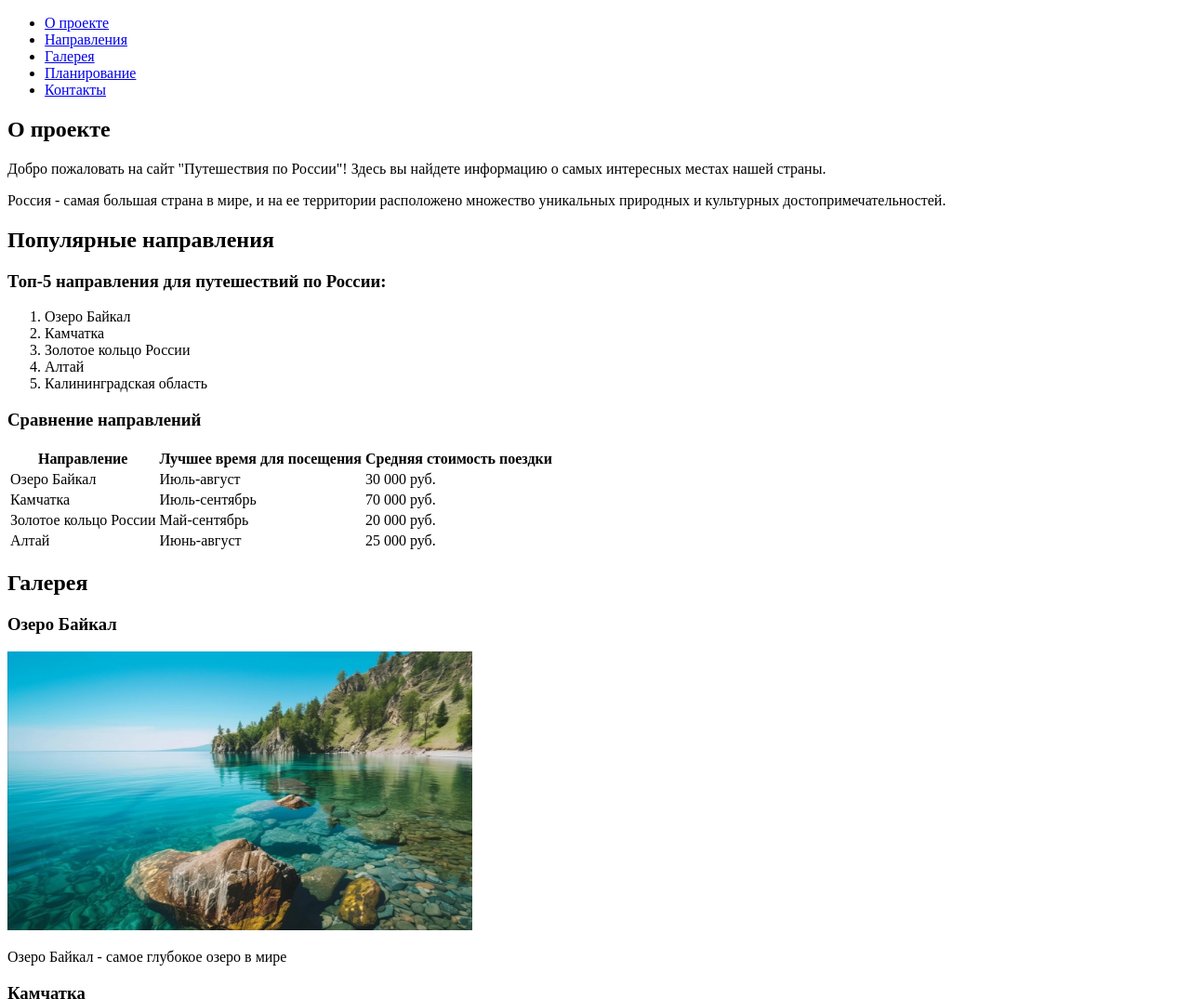
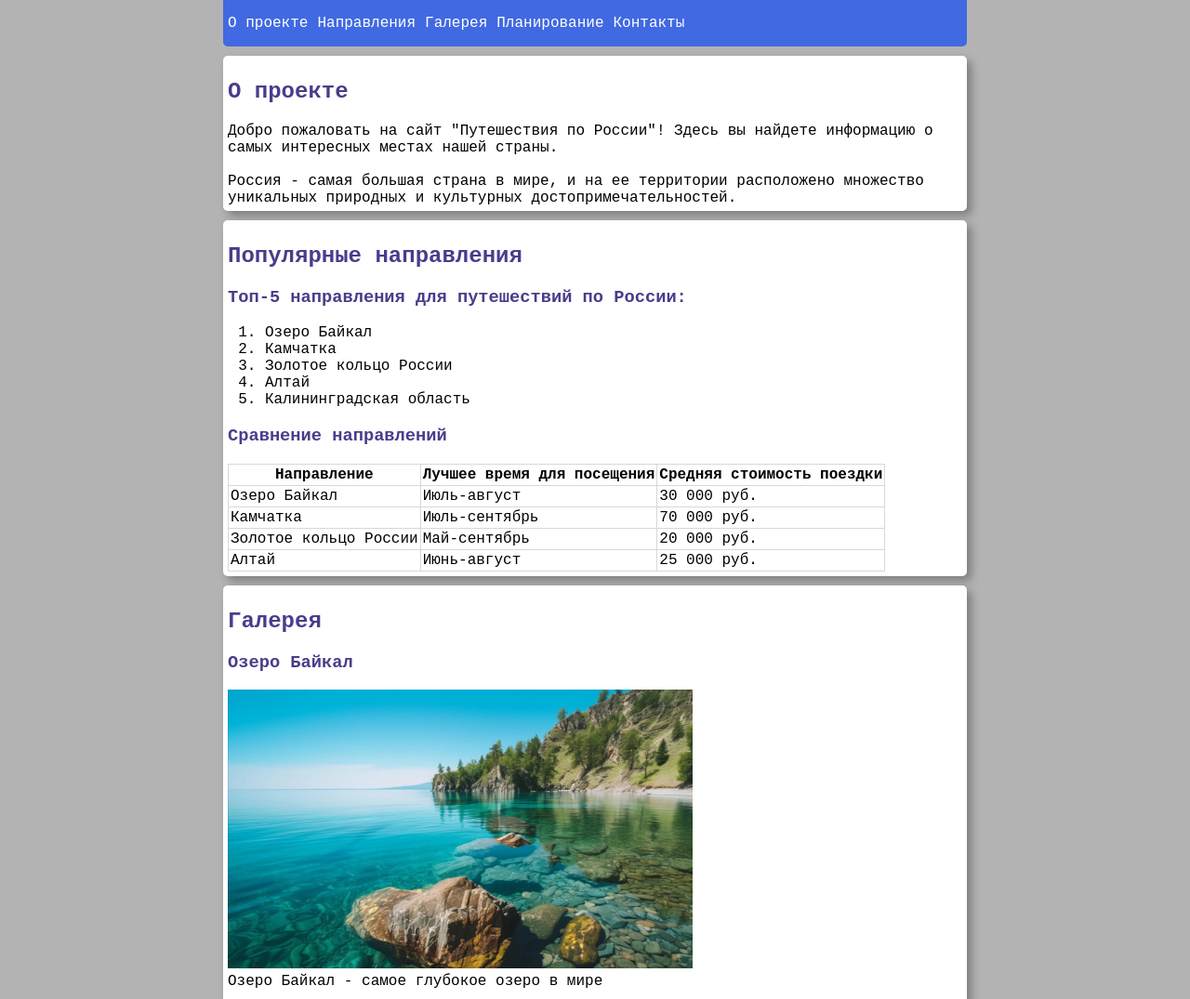
Before and after one commit to Sayrarm/homework_2, a plain HTML site: page task2.html in a window 1280 px wide. Shown: the top 1075 px of the page at 93% size. Drawn offline with Linux system fonts and the light colour scheme; a web font is replaced by a local one.

Commit message:
feat: add styles, add fonts

```diff
--- a/style.css
+++ b/style.css
@@ -0,0 +1,69 @@
+html {
+    scroll-behavior: smooth;
+}
+
+body {
+    width: 800px;
+    margin: 0 auto;
+    font-family: TikTok Sans, monospace;
+    background-color: #b3b3b3;
+}
+
+header, footer {
+    background-color: royalblue;
+    height: 50px;
+
+    display: flex;
+    align-items: center;
+}
+
+nav {
+    padding: 5px;
+    display: flex;
+    gap: 10px;
+}
+
+header {
+    border-radius: 0 0 5px 5px;
+}
+
+footer {
+    justify-content: center;
+    color: white;
+    border-radius: 5px 5px 0 0;
+}
+
+main > section {
+    background-color: white;
+    border-radius: 5px;
+    box-shadow: 5px 5px 10px rgba(0, 0, 0, 0.3);
+    padding: 5px;
+    margin: 10px 0;
+
+}
+
+a {
+    text-decoration: none;
+}
+
+.nav_link {
+    color: white;
+}
+
+.photo_link {
+    color: black;
+}
+
+p {
+    margin: 0;
+}
+
+h2, h3 {
+    color: darkslateblue;
+}
+
+table, tbody, tr, th, td {
+    padding: 2px;
+    border: 1px solid #d5d8dc;
+    border-collapse: collapse;
+}
--- a/task2.html
+++ b/task2.html
@@ -3,7 +3,7 @@
 <head>
     <meta charset="UTF-8">
     <meta name="viewport" content="width=device-width, initial-scale=1.0">
-    <link rel="stylesheet" href="styles.css">
+    <link rel="stylesheet" href="style.css">
     <link rel="preconnect" href="https://fonts.googleapis.com">
     <link rel="preconnect" href="https://fonts.gstatic.com" crossorigin>
     <link href="https://fonts.googleapis.com/css2?family=Allura&family=Cookie&family=Montserrat:ital,wght@0,100..900;1,100..900&family=TikTok+Sans:opsz,wght@12..36,300..900&display=swap"
@@ -14,21 +14,22 @@
 <body>
 <header class="header">
     <nav>
-        <ul>
-            <li><a href="#about">О проекте</a></li>
-            <li><a href="#destinations">Направления</a></li>
-            <li><a href="#gallery">Галерея</a></li>
-            <li><a href="#planning">Планирование</a></li>
-            <li><a href="#contacts">Контакты</a></li>
-        </ul>
+        <a class="nav_link" href="#about">О проекте</a>
+        <a class="nav_link" href="#destinations">Направления</a>
+        <a class="nav_link" href="#gallery">Галерея</a>
+        <a class="nav_link" href="#planning">Планирование</a>
+        <a class="nav_link" href="#contacts">Контакты</a>
     </nav>
 </header>
 
 <main>
     <section class="about" id="about">
         <h2>О проекте</h2>
-        <p>Добро пожаловать на сайт "Путешествия по России"! Здесь вы найдете информацию о самых интересных местах нашей страны.</p>
-        <p>Россия - самая большая страна в мире, и на ее территории расположено множество уникальных природных и культурных достопримечательностей.</p>
+        <p>Добро пожаловать на сайт "Путешествия по России"! Здесь вы найдете информацию о самых интересных местах нашей
+            страны.</p>
+        <br>
+        <p>Россия - самая большая страна в мире, и на ее территории расположено множество уникальных природных и
+            культурных достопримечательностей.</p>
 
     </section>
 
@@ -98,21 +99,25 @@
             <img src="images/altai.jpg" width="500" height="300" alt="Алтай">
             <p>Алтай - горный край с уникальной природой</p>
         </div>
-
+        <br>
         <div>
             <p>Больше фотографий вы можете найти на наших ресурсах:</p>
             <ul>
                 <li>
-                    <a href="https://yandex.ru/images/search?lr=213&text=%D0%B1%D0%B0%D0%B9%D0%BA%D0%B0%D0%BB" target="_blank">Фото Байкала</a>
+                    <a class="photo_link" href="https://yandex.ru/images/search?lr=213&text=%D0%B1%D0%B0%D0%B9%D0%BA%D0%B0%D0%BB"
+                       target="_blank">Фото Байкала</a>
                 </li>
                 <li>
-                    <a href="https://yandex.ru/images/search?lr=213&text=%D0%BA%D0%B0%D0%BC%D1%87%D0%B0%D1%82%D0%BA%D0%B0" target="_blank">Фото Камчатки</a>
+                    <a class="photo_link" href="https://yandex.ru/images/search?lr=213&text=%D0%BA%D0%B0%D0%BC%D1%87%D0%B0%D1%82%D0%BA%D0%B0"
+                       target="_blank">Фото Камчатки</a>
                 </li>
                 <li>
-                    <a href="https://yandex.ru/images/search?lr=213&text=%D0%B7%D0%BE%D0%BB%D0%BE%D1%82%D0%BE%D0%B5%20%D0%BA%D0%BE%D0%BB%D1%8C%D1%86%D0%BE%20%D1%80%D0%BE%D1%81%D1%81%D0%B8%D0%B8" target="_blank">Фото Золотого кольца России</a>
+                    <a class="photo_link" href="https://yandex.ru/images/search?lr=213&text=%D0%B7%D0%BE%D0%BB%D0%BE%D1%82%D0%BE%D0%B5%20%D0%BA%D0%BE%D0%BB%D1%8C%D1%86%D0%BE%20%D1%80%D0%BE%D1%81%D1%81%D0%B8%D0%B8"
+                       target="_blank">Фото Золотого кольца России</a>
                 </li>
                 <li>
-                    <a href="https://yandex.ru/images/search?lr=213&text=%D0%B0%D0%BB%D1%82%D0%B0%D0%B9" target="_blank">Фото Алтая</a>
+                    <a class="photo_link" href="https://yandex.ru/images/search?lr=213&text=%D0%B0%D0%BB%D1%82%D0%B0%D0%B9"
+                       target="_blank">Фото Алтая</a>
                 </li>
             </ul>
         </div>
@@ -127,9 +132,13 @@
             <label for="name">Ваше имя:</label>
             <input id="name" type="text" name="name" autocomplete="name" placeholder="Иван" required>
 
+            <br>
+
             <label for="email">Ваш email:</label>
             <input id="email" type="email" name="email" autocomplete="email" placeholder="ivan1970@example.com"
                    required>
+
+            <br>
 
             <label for="location">Выберите направление:</label>
             <select id="location" name="location" required>
@@ -140,23 +149,48 @@
                 <option value="altai">Алтай</option>
             </select>
 
+            <br>
+
             <label>Тип путешествия:</label>
+
+            <br>
 
             <label for="tr_individual">Индивидуальное</label>
             <input id="tr_individual" type="radio" name="type_tr" value="individual" required>
+
+            <br>
+
             <label for="tr_group">Групповое</label>
             <input id="tr_group" type="radio" name="type_tr" value="group" required>
 
+            <br>
+
             <label>Дополнительные услуги:</label>
+
+            <br>
+
             <label for="add_service">Гид</label>
             <input type="checkbox" name="add_service" id="add_service">
+
+            <br>
+
             <label for="transfer">Трансфер</label>
             <input type="checkbox" name="transfer" id="transfer">
-            <label for="insurance">Трансфер</label>
+
+            <br>
+
+            <label for="insurance">Страховка</label>
             <input type="checkbox" name="insurance" id="insurance">
 
+            <br>
+
             <label for="textarea">Комментарии и пожелания:</label>
+
+            <br>
+
             <textarea id="textarea" name="textarea" rows="3" cols="40" placeholder="Введите комментарий..."></textarea>
+
+            <br>
 
             <input type="submit" value="Отправить заявку">
             <input type="reset" value="Очистить форму">
```
Also changed, not shown: index.html (+15 -4 lines).
